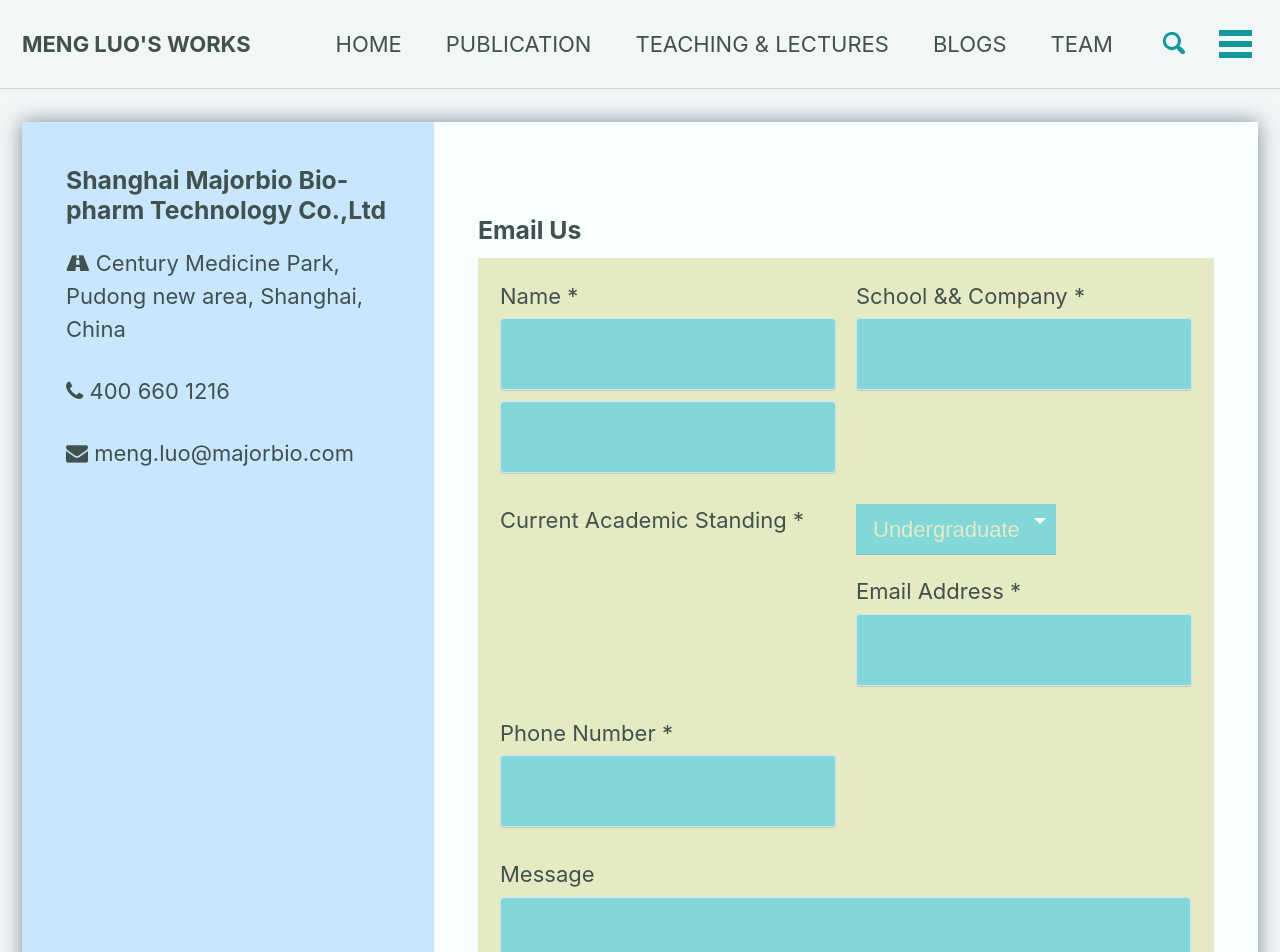
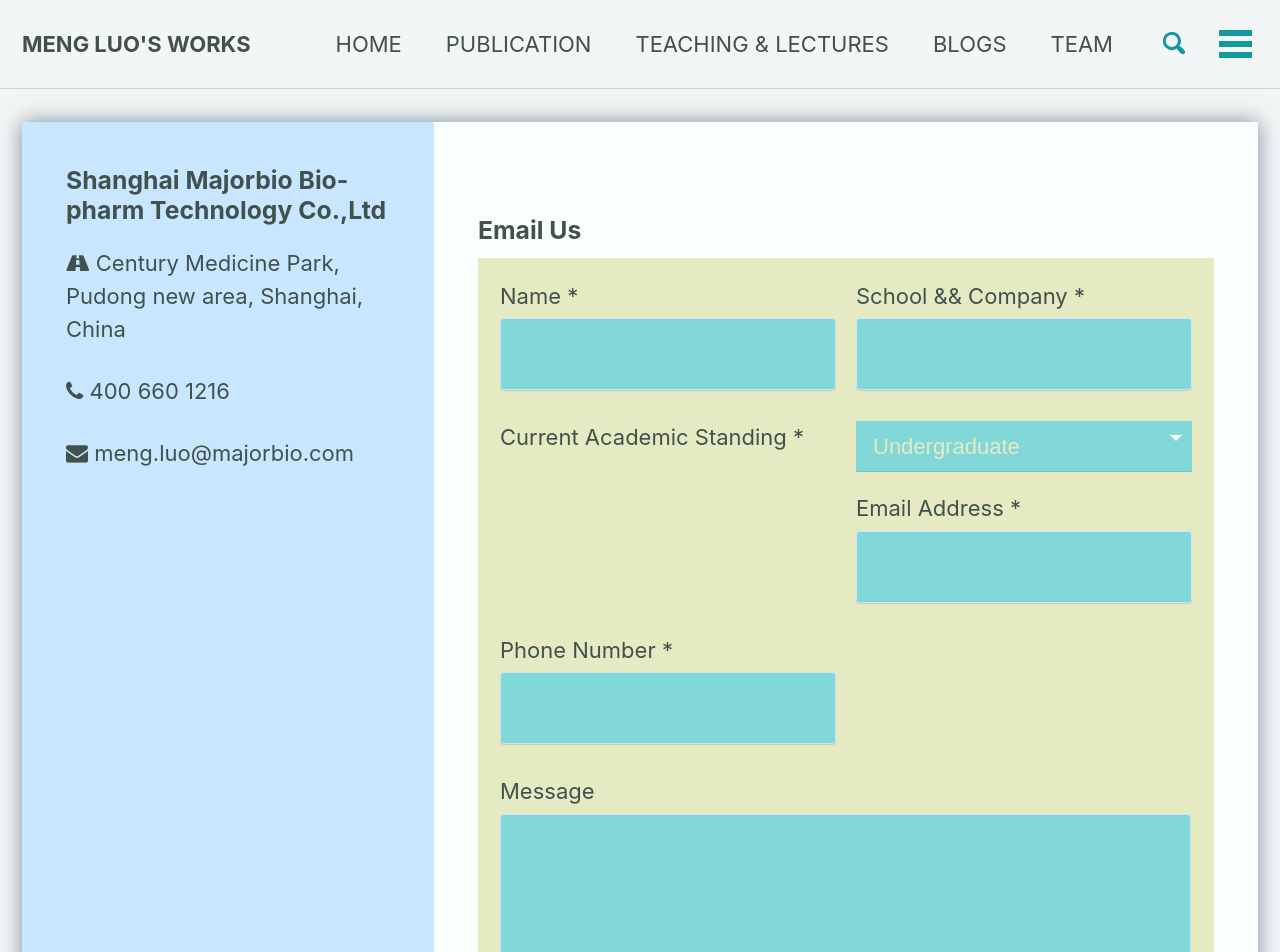
Before and after one commit to czheluo/blogs, a Jekyll site: the page built from _pages/contact.html, in a window 1280 px wide. Shown: the top 952 px of the page. Built offline with Jekyll 4.4.1, drawn with Linux system fonts in a browser that asks for light colours; cached includes are drawn as plain includes; nearby versions of some CDN libraries; a script that is not in the unit is left out; comment, search, counter and statistics services are not loaded.

Commit message:
Update contact.html

```diff
--- a/_pages/contact.html
+++ b/_pages/contact.html
@@ -23,7 +23,6 @@
           <p>
             <label>Name *</label>
             <input type="text" name="name">
-            <input type="text" name="name">
           </p>
           <p>
             <label>School && Company *</label>
@@ -31,7 +30,7 @@
           </p>
           <p>
             <label>Current Academic Standing *</label>
-            <div class="custom-select" style="width:200px;">
+            <div class="custom-select" style="width:100%;">
             <select>
             <option value="0">Undergraduate</option>
             <option value="1">Undergraduate</option>
```
